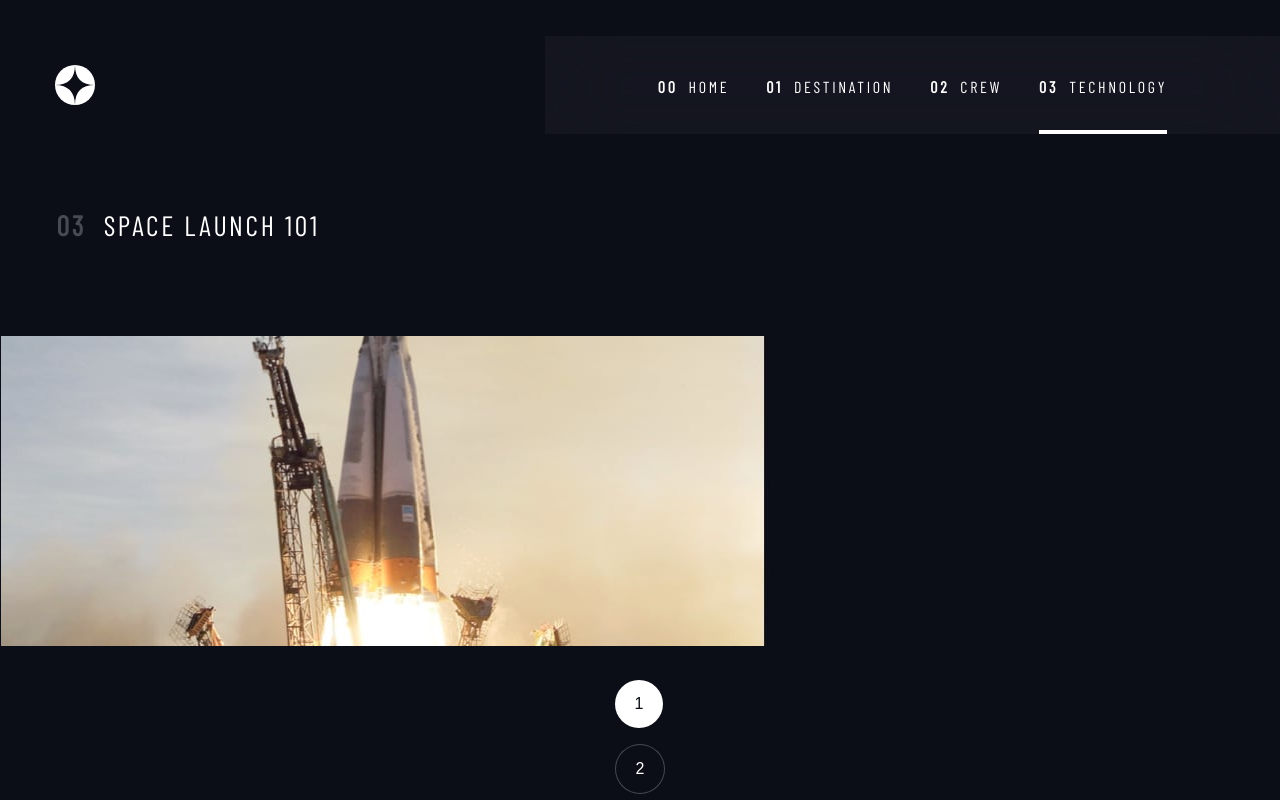
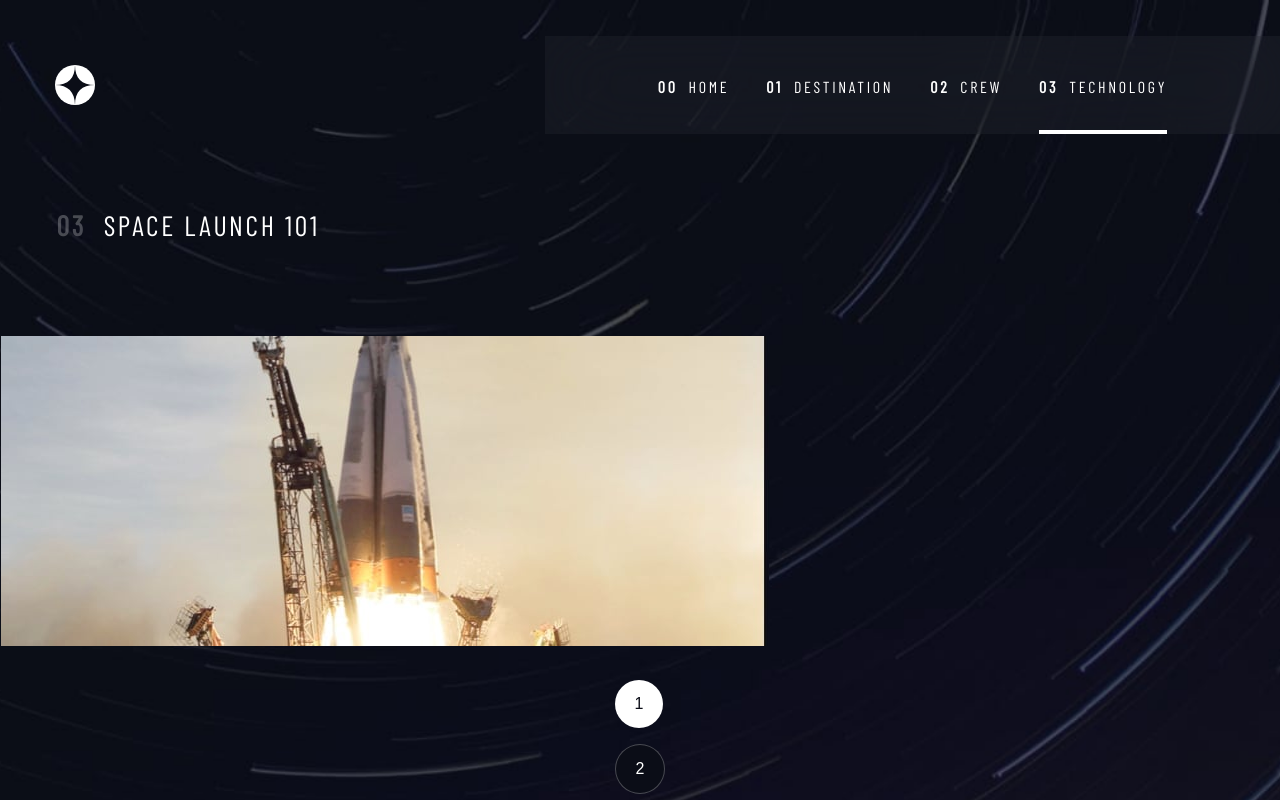
Before and after one commit to basitkorai/space-tourism-website, a React (Vite) app: page /technology in a window 1280 px wide. Shown: the top 800 px of the page. Built offline with nearby package versions, Linux system fonts and the light colour scheme; a web font is replaced by a local one.

Commit message:
style: technology page background added

```diff
--- a/src/assets/global.css
+++ b/src/assets/global.css
@@ -39,6 +39,10 @@
   background-image: url('./images/crew/background-crew-mobile.jpg');
 }
 
+.bg-technology {
+  background-image: url('./images/technology/background-technology-mobile.jpg');
+}
+
 @media (min-width: 48em) {
   .active::before {
     content: '';
@@ -61,6 +65,10 @@
   .bg-crew {
     background-image: url('./images/crew/background-crew-tablet.jpg');
   }
+
+  .bg-technology {
+    background-image: url('./images/technology/background-technology-tablet.jpg');
+  }
 }
 
 @media (min-width: 64em) {
@@ -75,4 +83,8 @@
   .bg-crew {
     background-image: url('./images/crew/background-crew-desktop.jpg');
   }
+
+  .bg-technology {
+    background-image: url('./images/technology/background-technology-desktop.jpg');
+  }
 }
```
